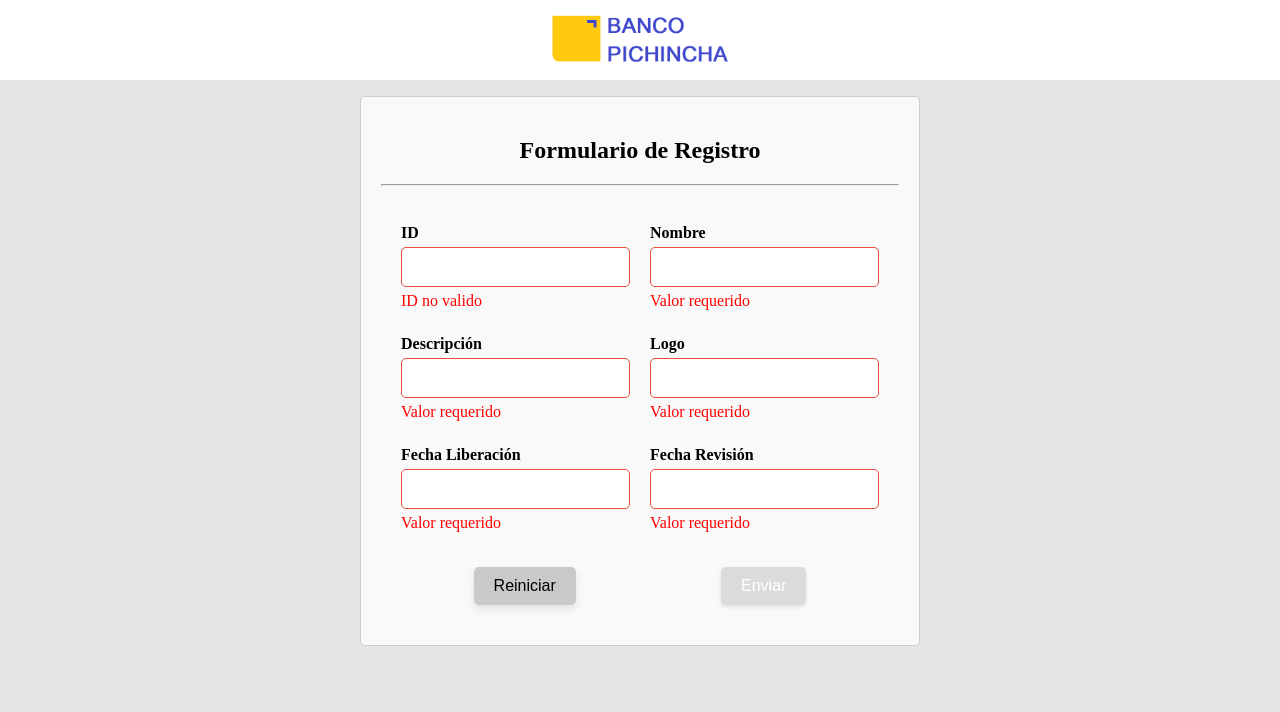
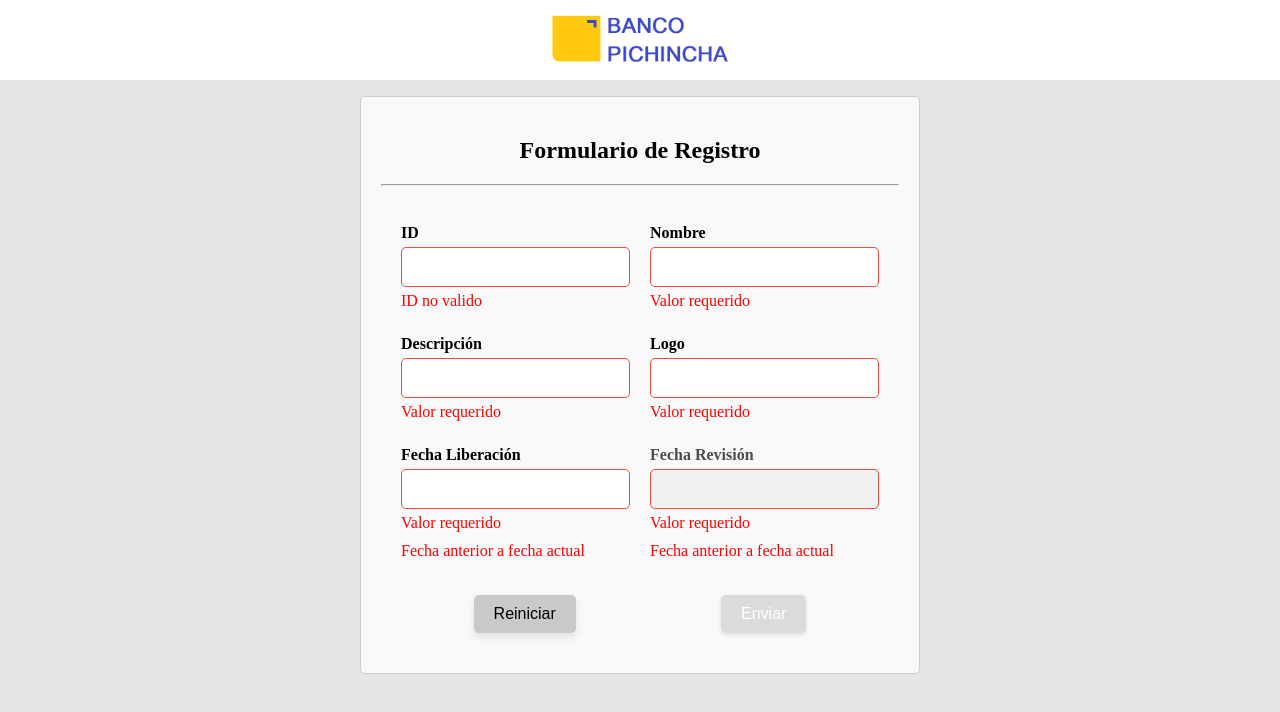
Before and after one commit to Gusjafo/my-bank-app, an Angular app: page /create in a window 1280 px wide. Both pictures are taken after a click on the button "Reiniciar". Shown: the top 712 px of the page. Built offline with nearby package versions, Linux system fonts and the light colour scheme.

Commit message:
more validations

```diff
--- a/src/app/common/utils.ts
+++ b/src/app/common/utils.ts
@@ -41,19 +41,30 @@ export function formatDataTimeToVisual(date: string): string {
   return response;
 }
 
-/**
- * validacion para fechas
- * @param control
- * @returns { formatDateInvalid: true } | null
- */
-export function isDateCorrect(
+export class CustomValidations {
+  static isDateCorrect(
     control: AbstractControl
   ): { [key: string]: boolean } | null {
     const dateRegex = /^\d{2}\/\d{2}\/\d{4}$/;
-
     if (control.value && !dateRegex.test(control.value)) {
       return { formatDateInvalid: true };
+    }
+    return null;
+  }
+
+  static isDateBeforeToday(
+    control: AbstractControl
+  ): { [key: string]: boolean } | null {
+    const dateLikeDate = new Date(control.value);
+    const dateToday = new Date();
+
+    dateLikeDate.setHours(0, 0, 0, 0);
+    dateToday.setHours(0, 0, 0, 0);
+
+    if (dateLikeDate < dateToday) {
+      return { datePreviousToday: true };
     }
 
     return null;
   }
+}
--- a/src/app/components/form-product/form-product.component.html
+++ b/src/app/components/form-product/form-product.component.html
@@ -7,22 +7,25 @@
         <label for="campo1">ID</label>
         <input
           type="text"
-          class="form-control input"
+          class="input"
           formControlName="id"
           [ngClass]="{'input-error':newProduct.get('id')?.hasError('required')}"
         />
         <p *ngIf="newProduct.get('id')?.hasError('required')">ID no valido</p>
-        <p *ngIf="newProduct.get('id')?.hasError('minlength')">Minimo 5 caracteres</p>
+        <p *ngIf="newProduct.get('id')?.hasError('minlength')">Minimo 3 caracteres</p>
+        <p *ngIf="newProduct.get('id')?.hasError('maxlength')">Maximo 10 caracteres</p>
       </div>
       <div class="form-group">
         <label for="campo2">Nombre</label>
         <input
           type="text"
-          class="form-control input"
+          class="input"
           formControlName="name"
           [ngClass]="{'input-error':newProduct.get('name')?.hasError('required')}"
         />
         <p *ngIf="newProduct.get('name')?.hasError('required')">Valor requerido</p>
+        <p *ngIf="newProduct.get('name')?.hasError('minlength')">Minimo 5 caracteres</p>
+        <p *ngIf="newProduct.get('name')?.hasError('maxlength')">Maximo 100 caracteres</p>
       </div>
     </div>
     <div class="form-row">
@@ -30,17 +33,19 @@
         <label for="campo3">Descripción</label>
         <input
           type="text"
-          class="form-control input"
+          class="input"
           formControlName="description"
           [ngClass]="{'input-error':newProduct.get('description')?.hasError('required')}"
         />
         <p *ngIf="newProduct.get('description')?.hasError('required')">Valor requerido</p>
+        <p *ngIf="newProduct.get('description')?.hasError('minlength')">Minimo 10 caracteres</p>
+        <p *ngIf="newProduct.get('description')?.hasError('maxlength')">Maximo 200 caracteres</p>
       </div>
       <div class="form-group">
         <label for="campo4">Logo</label>
         <input
           type="text"
-          class="form-control input"
+          class="input"
           formControlName="logo"
           [ngClass]="{'input-error':newProduct.get('logo')?.hasError('required')}"
         />
@@ -52,23 +57,26 @@
         <label for="campo5">Fecha Liberación</label>
         <input
           type="text"
-          class="form-control input"
+          class="input"
           formControlName="date_release"
           [ngClass]="{'input-error':newProduct.get('date_release')?.hasError('required')}"
         />
         <p *ngIf="newProduct.get('date_release')?.hasError('required')">Valor requerido</p>
         <p *ngIf="newProduct.get('date_release')?.hasError('formatDateInvalid')">Formato requerido: dd/MM/yyyy</p>
+        <p *ngIf="newProduct.get('date_release')?.hasError('datePreviousToday')">Fecha anterior a fecha actual</p>
       </div>
       <div class="form-group">
-        <label for="campo6">Fecha Revisión</label>
+        <label for="campo6" style="color: #4d4d4d">Fecha Revisión</label>
         <input
+          [readonly]="true"
           type="text"
-          class="form-control input"
+          class="input input-readonly"
           formControlName="date_revision"
           [ngClass]="{'input-error':newProduct.get('date_revision')?.hasError('required')}"
         />
         <p *ngIf="newProduct.get('date_revision')?.hasError('required')">Valor requerido</p>
         <p *ngIf="newProduct.get('date_revision')?.hasError('formatDateInvalid')">Formato requerido: dd/MM/yyyy</p>
+        <p *ngIf="newProduct.get('date_revision')?.hasError('datePreviousToday')">Fecha anterior a fecha actual</p>
       </div>
     </div>
     <div class="button-container">
--- a/src/app/components/form-product/form-product.component.ts
+++ b/src/app/components/form-product/form-product.component.ts
@@ -6,7 +6,7 @@ import { ProductsService } from 'src/app/services/products.service';
 import {
   formatVisualToDateTime,
   formatDataTimeToVisual,
-  isDateCorrect,
+  CustomValidations,
 } from 'src/app/common/utils';
 
 @Component({
@@ -27,6 +27,17 @@ export class FormProductComponent implements OnInit {
 
   ngOnInit(): void {
     this.newProductForm();
+
+    this.newProduct.get('date_release')?.valueChanges.subscribe((value) => {
+      const dateRelease = new Date(value);
+      const dateRevision = new Date(dateRelease);
+      dateRevision.setFullYear(dateRelease.getFullYear() + 1);
+      const formattedDateRevision = formatDataTimeToVisual(dateRevision.toISOString());
+      this.newProduct
+        .get('date_revision')
+        ?.patchValue(formattedDateRevision, { emitEvent: false });
+    });
+
     if (this.route.snapshot.params['id']) {
       this.doEditProduct = true;
       const id = this.route.snapshot.params['id'];
@@ -57,12 +68,47 @@ export class FormProductComponent implements OnInit {
 
   newProductForm(): void {
     this.newProduct = this.fb.group({
-      id: ['', [Validators.required, Validators.minLength(5)]],
-      name: ['', [Validators.required]],
-      description: ['', [Validators.required]],
+      id: [
+        '',
+        [
+          Validators.required,
+          Validators.minLength(3),
+          Validators.maxLength(10),
+        ],
+      ],
+      name: [
+        '',
+        [
+          Validators.required,
+          Validators.minLength(5),
+          Validators.maxLength(100),
+        ],
+      ],
+      description: [
+        '',
+        [
+          Validators.required,
+          Validators.minLength(10),
+          Validators.maxLength(200),
+        ],
+      ],
       logo: ['', [Validators.required]],
-      date_release: ['', [Validators.required, isDateCorrect]],
-      date_revision: ['', [Validators.required, isDateCorrect]],
+      date_release: [
+        '',
+        [
+          Validators.required,
+          CustomValidations.isDateCorrect,
+          CustomValidations.isDateBeforeToday,
+        ],
+      ],
+      date_revision: [
+        '',
+        [
+          Validators.required,
+          CustomValidations.isDateCorrect,
+          CustomValidations.isDateBeforeToday,
+        ],
+      ],
     });
   }
 
--- a/src/styles.scss
+++ b/src/styles.scss
@@ -129,6 +129,12 @@ body {
   border-color: #2ecc71 !important;
 }
 
+.input-readonly {
+  background-color: #f0f0f0; /* Puedes cambiar este color según tus preferencias */
+  color: #333; /* Puedes ajustar el color del texto si es necesario */
+}
+
+
 select {
   margin-left: 20px;
   padding: 10px;
```
Lines whose indentation alone changed are shown as unchanged.
